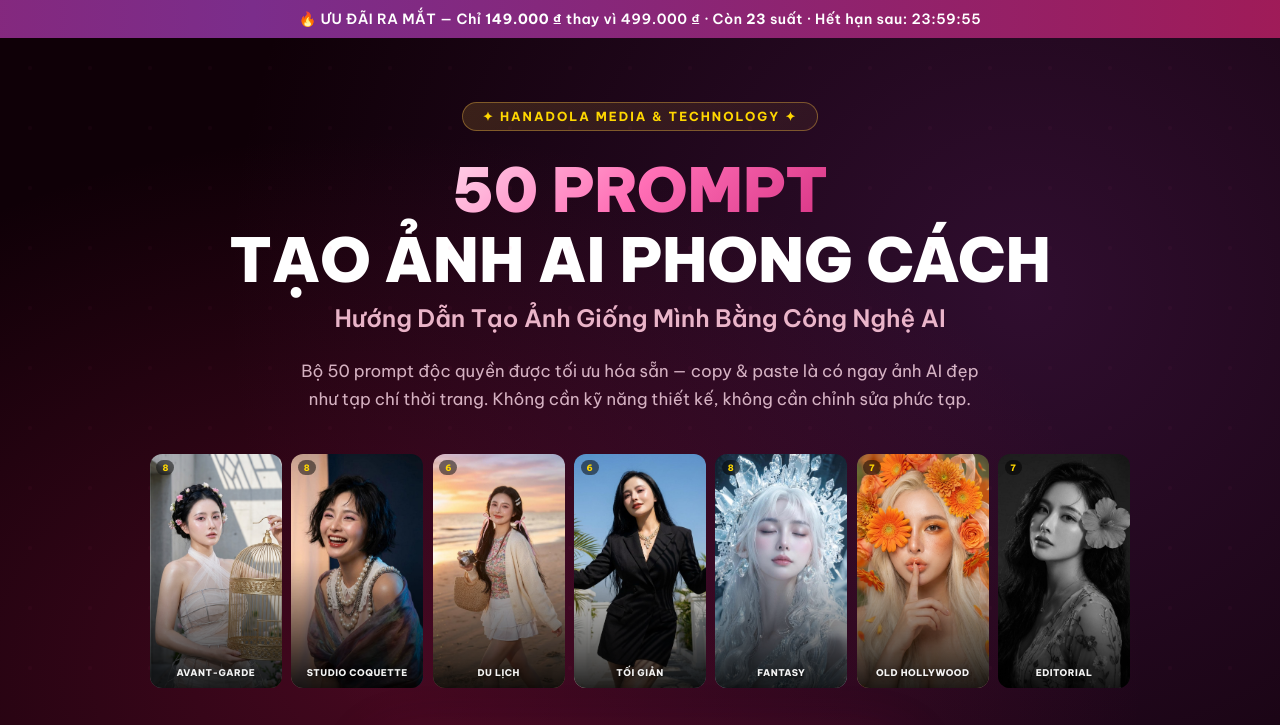
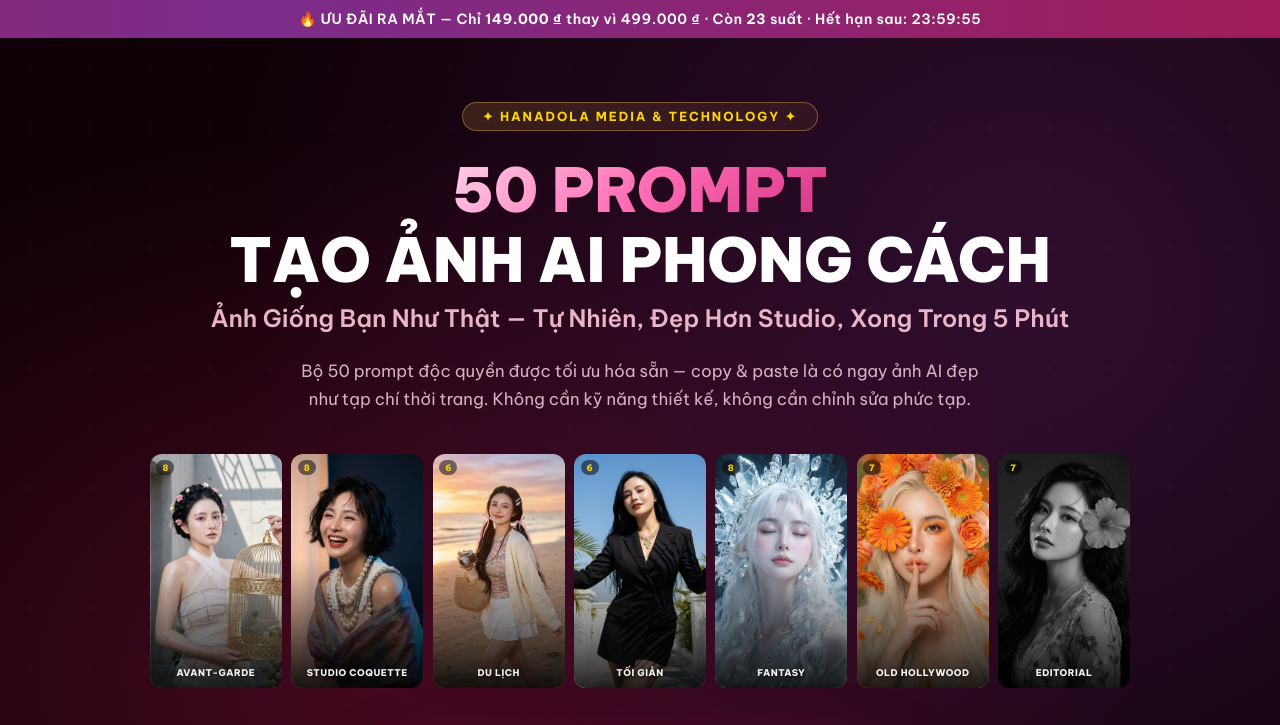
Before and after one commit to hanadollars/50prompt-salespage, a website: page index.html in a window 1280 px wide. Shown: the top 725 px of the page. Drawn offline with Linux system fonts and the light colour scheme.

Commit message:
Update index.html

```diff
--- a/index.html
+++ b/index.html
@@ -391,7 +391,7 @@ footer a{color:var(--pink);text-decoration:none}
 <section class="hero">
   <div class="hero-badge">✦ Hanadola Media &amp; Technology ✦</div>
   <h1><span class="gradient-text">50 PROMPT</span><br/>TẠO ẢNH AI PHONG CÁCH</h1>
-  <p class="hero-sub">Hướng Dẫn Tạo Ảnh Giống Mình Bằng Công Nghệ AI</p>
+  <p class="hero-sub">Ảnh Giống Bạn Như Thật — Tự Nhiên, Đẹp Hơn Studio, Xong Trong 5 Phút</p>
   <p class="hero-desc">
     Bộ 50 prompt độc quyền được tối ưu hóa sẵn — copy &amp; paste là có ngay ảnh AI đẹp như tạp chí thời trang.
     Không cần kỹ năng thiết kế, không cần chỉnh sửa phức tạp.
```
